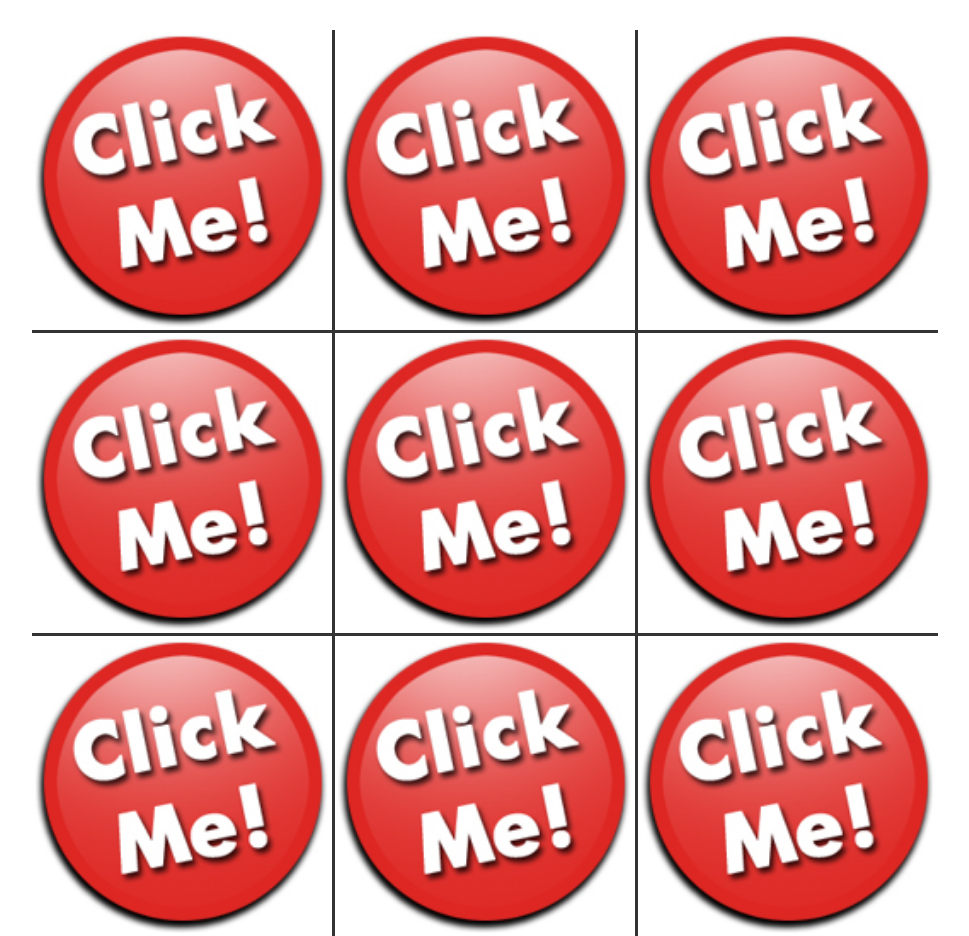
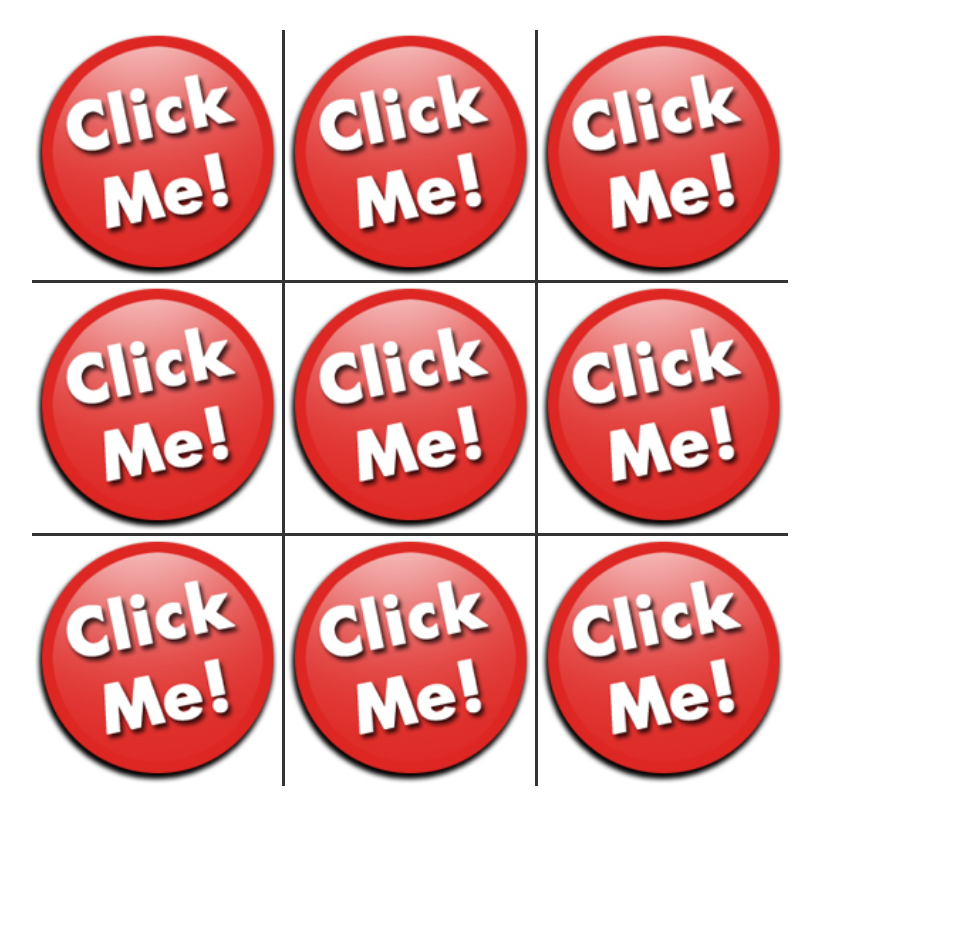
Before and after one commit to harrisejm/Tic-Tac-Toe-JavaScript-, a plain HTML site: page index.html in a window 1280 px wide. Shown: the whole page, without its empty margins (38-1007 px from the left). After the commit the page ends 800 px from the top, so only its background shows below. Drawn offline with Linux system fonts and the light colour scheme.

Commit message:
add final tic-tac-toe game

```diff
--- a/css/styles.css
+++ b/css/styles.css
@@ -21,8 +21,8 @@
   border-bottom: solid;
 }
 img {
-  width: 300px;
-  height: 300px;
+  width: 250px;
+  height: 250px;
 }
 
 #A1x{
@@ -89,6 +89,3 @@ img {
 h1{
   font-size: 64px;
 }
-#gameBody{
-
-}
--- a/js/scripts.js
+++ b/js/scripts.js
@@ -64,7 +64,6 @@ var winDeclare = function() {
   }
 }
 
-
 var Square = function(emptySquare, xSquare, oSquare) {
   this.emptySquare = emptySquare;
   this.xSquare = xSquare;
@@ -73,9 +72,7 @@ var Square = function(emptySquare, xSquare, oSquare) {
 
 var player1 = new Player("Eddie", true, false);
 var player2 = new Player("Eddie1", false, false);
-
 var firstSquare = new Square(true, false, false);
-
 
 $("#A1click").click(function(event) {
 event.preventDefault();
@@ -174,7 +171,6 @@ firstSquare.emptySquare = false;
 firstSquare.oSquare = true;
 firstSquare.xSquare = false;
 turn = true;
-document.getElementById("test").innerHTML = firstSquare.xSquare + p2.join(" ");
 }
 winCheck();
 winDeclare();
```
